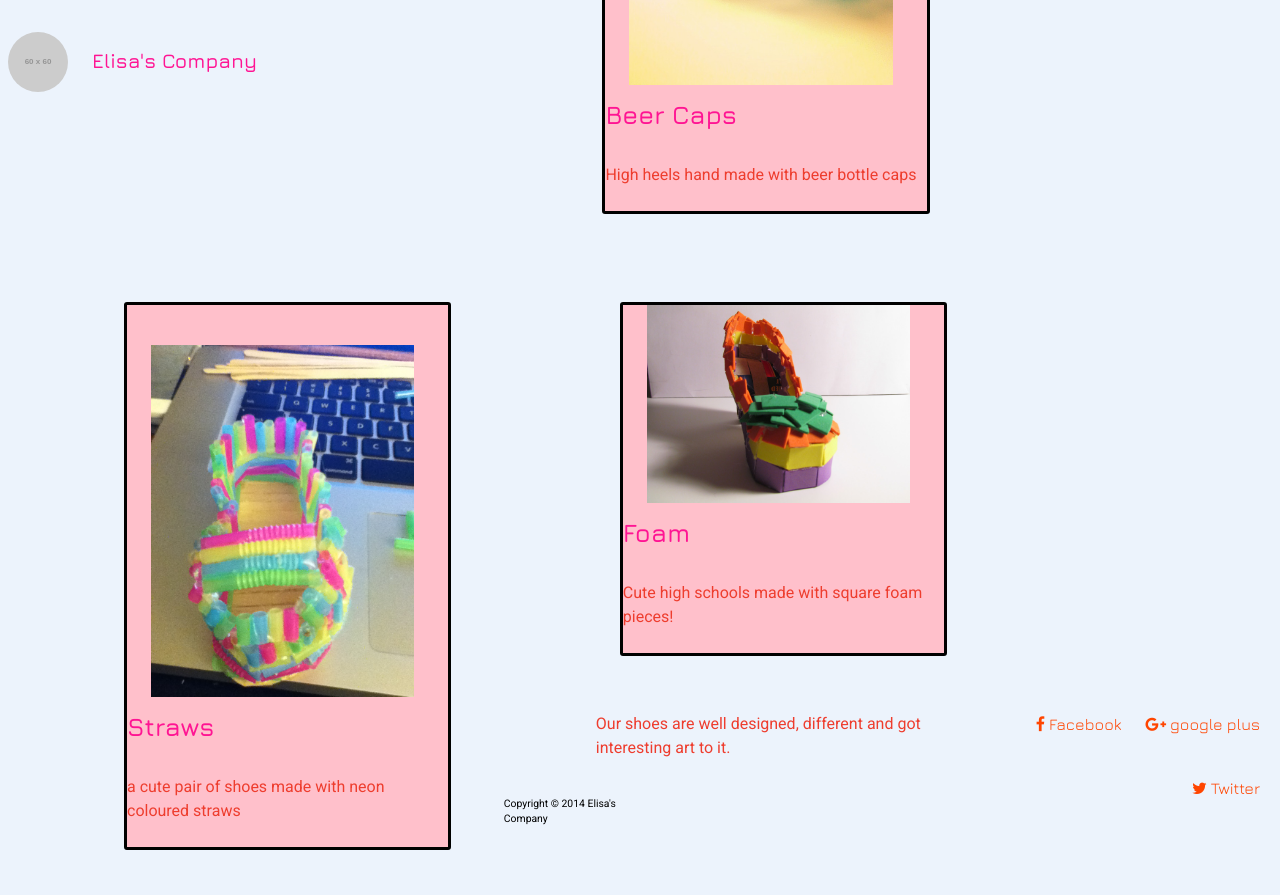
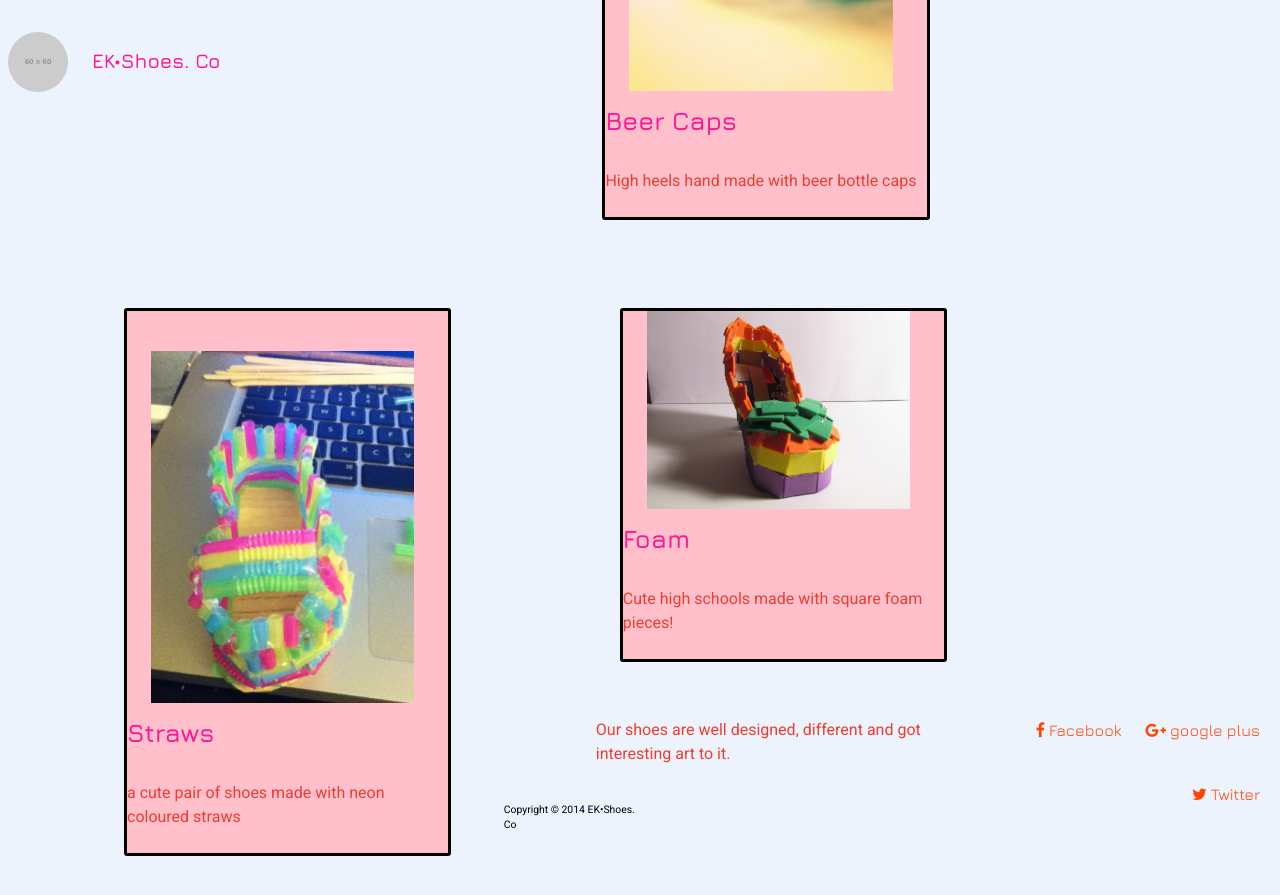
Before and after one commit to elisak/ecommerce-website, a Jekyll site: the page built from index.html, in a window 1280 px wide and 900 px high, scrolled down 527 px. Shown: the top 895 px of the window. Built offline with Jekyll 4.4.1, drawn with Linux system fonts in a browser that asks for light colours; nearby versions of some CDN libraries; some web fonts are replaced; Markdown is read by kramdown in place of the engine named in the settings.

Commit message:
h1 change (changed company name)

```diff
--- a/_layouts/default.html
+++ b/_layouts/default.html
@@ -26,25 +26,30 @@
 <body>
 
 <header class="nav nav-m nav-l masthead">
-
 <div class="logo-name">
 	<img class="logo medium large" src="http://placehold.it/60x60" alt="logo">
-	<h1>Elisa's Company</h1>
+	<h1>EK•Shoes. Co</h1>
 </div>
 
 <div class="nav-ul">
-	<nav>
-	<ul >
-		<li><a class="{% if page.url contains "shoe"=="/" %}current{% endif %}" href="{{site.baseurl}}/">Home</a></li>
-		<li><a class="{% if page.url =="/" %}current{% endif %}" href="{{site.baseurl}}/about/">About</a></li>
-		<li><a class="{% if page.url =="/" %}current{% endif %}" href="#">Sign IN</a></li>
+<nav>
+	<ul class="giga">
+		<li>
+			<a class="{% if page.url contains "shoes"=="/" %}current{% endif %}" href="{{site.baseurl}}/">Home</a>
+		</li>
+		<li>
+			<a class="{% if page.url =="/" %}current{% endif %}" href="{{site.baseurl}}/about/">About</a>
+		</li>
+		<li>
+			<a class="{% if page.url =="/" %}current{% endif %}" href="#">Sign IN</a>
+		</li>
 	</ul>
 </nav>
 </div>
 
 
 <div class="search-bar">
-	<form class="searchform cf ">
+	<form class="searchform cf">
 		<input type="text" placholder='Search here...'>
 		<button type='submit'>Search</button>
 	</form>
@@ -87,7 +92,7 @@
 	</ul>
 </nav>
 </div>
-	<p class="copyright">Copyright &copy; 2014 Elisa's Company</p>
+	<p class="copyright">Copyright &copy; 2014 EK•Shoes. Co</p>
 </footer>
 
 </body>
```
